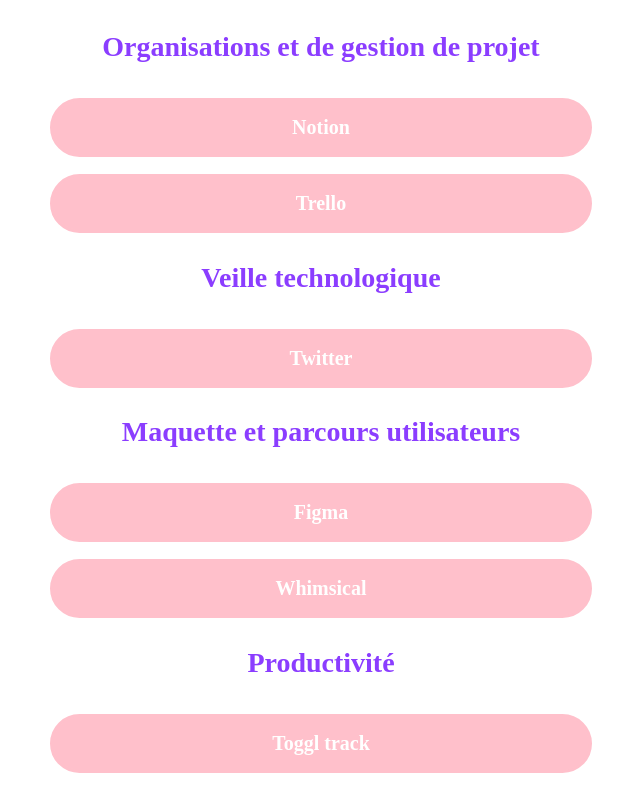
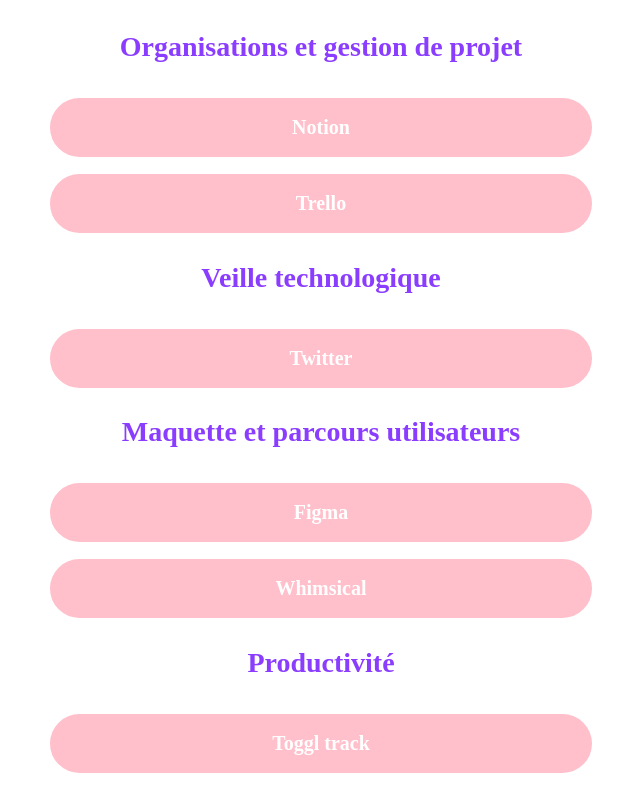
Before and after one commit to Tatiana-Juin/lien-pour-coder, a plain HTML site: page index.html in a window 1280 px wide. Shown: the top 798 px of the page, without its empty margins (319-959 px from the left). Drawn offline with Linux system fonts and the light colour scheme.

Commit message:
Modification du premeir titre

```diff
--- a/index.html
+++ b/index.html
@@ -13,7 +13,7 @@
     <main>
           <!-- outils d'organisations-->
           <section>
-            <h2>Organisations et de gestion de projet</h2>
+            <h2>Organisations et  gestion de projet</h2>
 
             <!--Notion -->
             <a class="lien-site"  href="https://www.notion.so/login" target="_blank" rel="noopener noreferrer">Notion</a>
```
